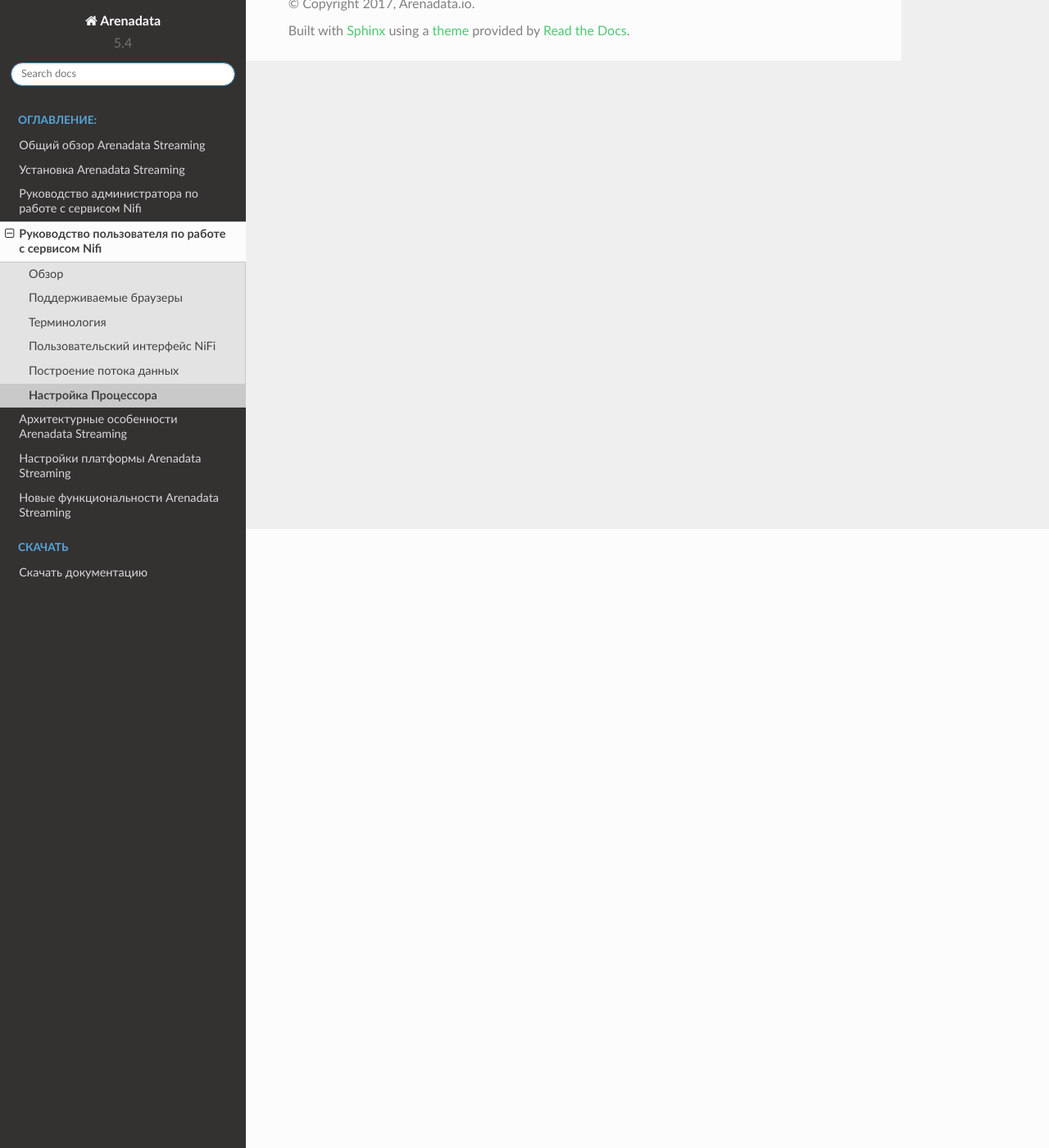
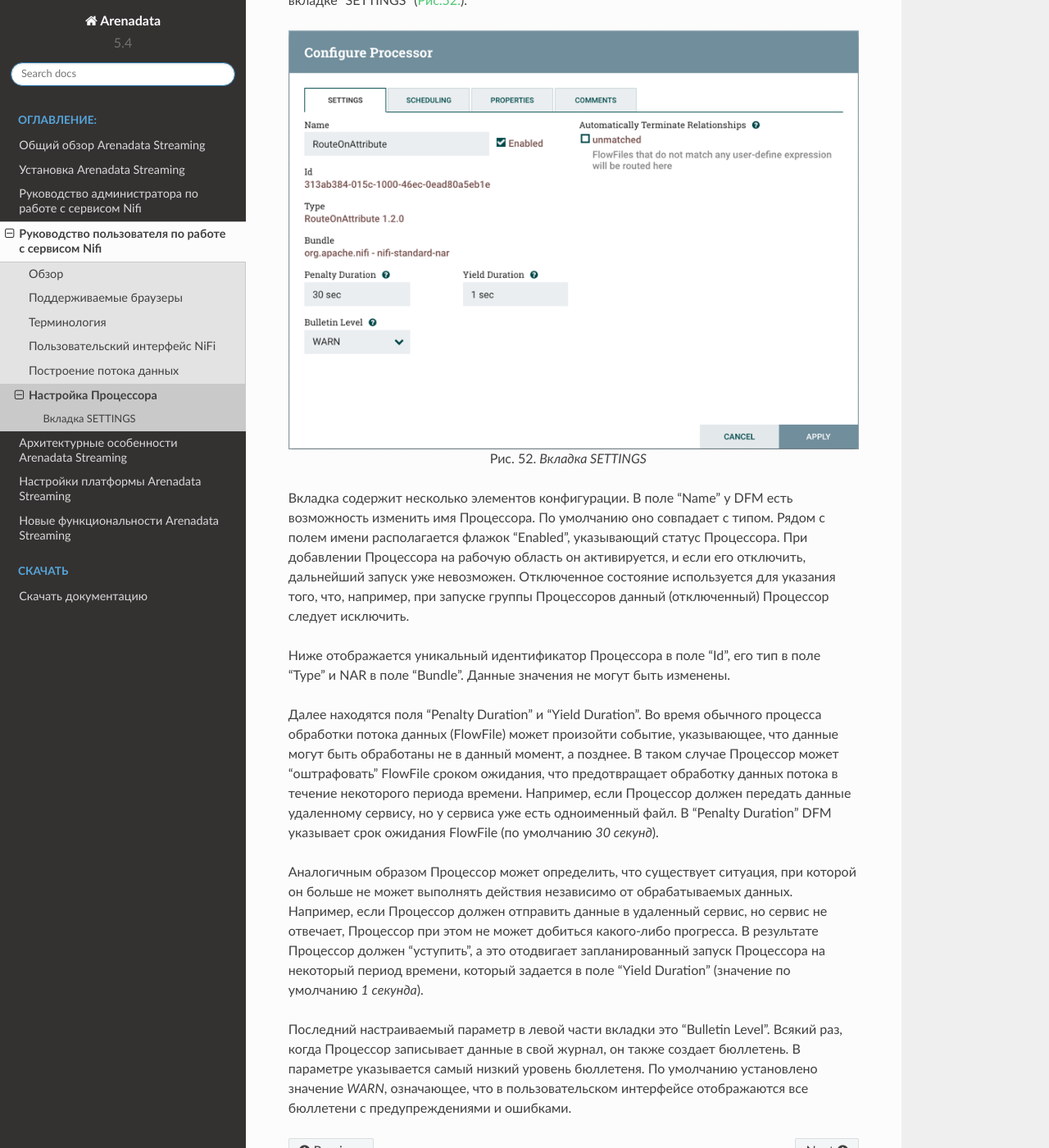
Before and after one commit to arenadata/docs_ads, a Sphinx documentation site: the page built from source/UserNIFI/Config.rst, in a window 1280 px wide and 1400 px high, scrolled down 755 px. Shown: the whole window at 82% size. Built offline with Sphinx 7.4.7 and the Read the Docs theme 2.0.0, drawn with Linux system fonts in a browser that asks for light colours; pages that are not in the unit, such as notebooks, are missing from menus; some of the changed text lies outside the part shown.

Commit message:
Update Config.rst

```diff
--- a/source/UserNIFI/Config.rst
+++ b/source/UserNIFI/Config.rst
@@ -11,3 +11,28 @@
   ::
 
    [#x0], [#x1], [#x2], [#x3], [#x4], [#x5], [#x6], [#x7], [#x8], [#xB], [#xC], [#xE], [#xF], [#x10], [#x11], [#x12], [#x13], [#x14], [#x15], [#x16], [#x17], [#x18], [#x19], [#x1A], [#x1B], [#x1C], [#x1D], [#x1E], [#x1F], [#xFFFE], [#xFFFF]
+
+
+Вкладка SETTINGS
+-----------------
+
+При обращении к диалоговому окну настроек Процессора, оно открывается на первой вкладке "SETTINGS" (:numref:`Рис.%s.<ADS_UserNIFI_Config_SETTINGS>`).
+
+
+.. _ADS_UserNIFI_Config_SETTINGS:
+
+.. figure:: ../imgs/ADS_UserNIFI_Config_SETTINGS.*
+   :align: center
+
+   Вкладка SETTINGS
+
+
+Вкладка содержит несколько элементов конфигурации. В поле "Name" у DFM есть возможность изменить имя Процессора. По умолчанию оно совпадает с типом. Рядом с полем имени располагается флажок "Enabled", указывающий статус Процессора. При добавлении Процессора на рабочую область он активируется, и если его отключить, дальнейший запуск уже невозможен. Отключенное состояние используется для указания того, что, например, при запуске группы Процессоров данный (отключенный) Процессор следует исключить.
+
+Ниже отображается уникальный идентификатор Процессора в поле "Id", его тип в поле "Type" и NAR в поле "Bundle". Данные значения не могут быть изменены.
+
+Далее находятся поля "Penalty Duration" и "Yield Duration". Во время обычного процесса обработки потока данных (FlowFile) может произойти событие, указывающее, что данные могут быть обработаны не в данный момент, а позднее. В таком случае Процессор может "оштрафовать" FlowFile сроком ожидания, что предотвращает обработку данных потока в течение некоторого периода времени. Например, если Процессор должен передать данные удаленному сервису, но у сервиса уже есть одноименный файл. В "Penalty Duration" DFM указывает срок ожидания FlowFile (по умолчанию *30 секунд*).
+
+Аналогичным образом Процессор может определить, что существует ситуация, при которой он больше не может выполнять действия независимо от обрабатываемых данных. Например, если Процессор должен отправить данные в удаленный сервис, но сервис не отвечает, Процессор при этом не может добиться какого-либо прогресса. В результате Процессор должен "уступить", а это отодвигает запланированный запуск Процессора на некоторый период времени, который задается в поле "Yield Duration" (значение по умолчанию *1 секунда*).
+
+Последний настраиваемый параметр в левой части вкладки это "Bulletin Level". Всякий раз, когда Процессор записывает данные в свой журнал, он также создает бюллетень. В параметре указывается самый низкий уровень бюллетеня. По умолчанию установлено значение *WARN*, означающее, что в пользовательском интерфейсе отображаются все бюллетени с предупреждениями и ошибками.
```
